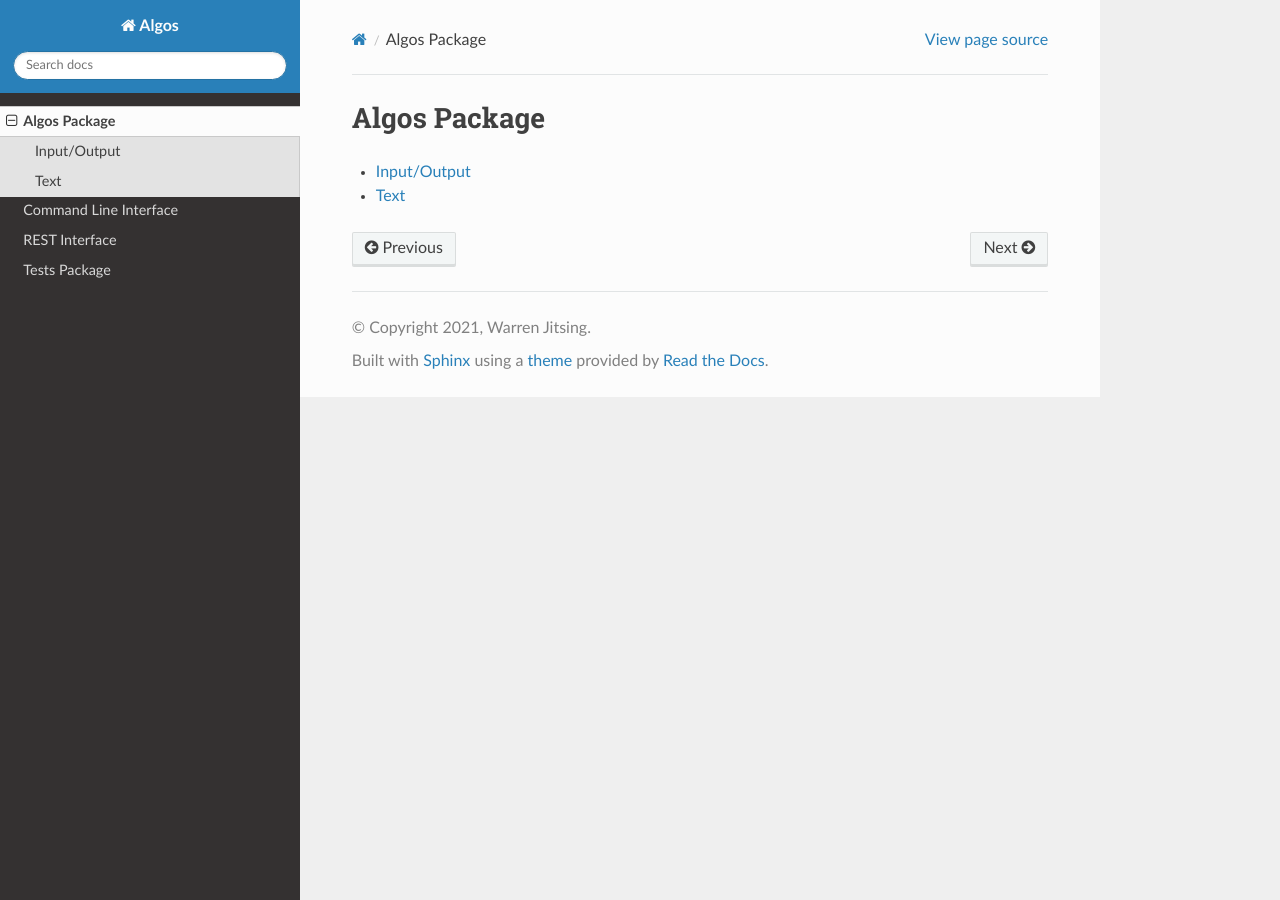
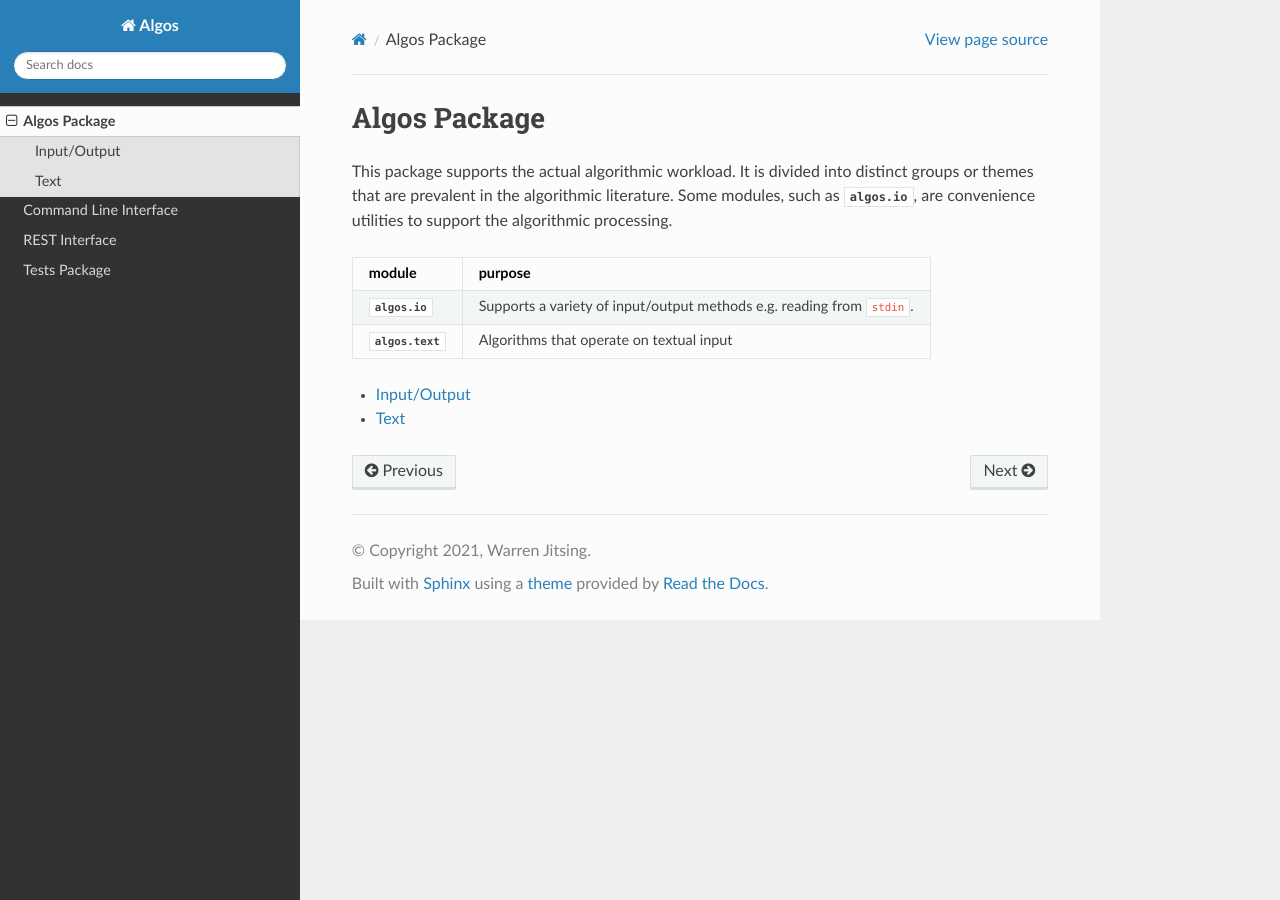
Before and after one commit to chernobylcitybus/algos, a Sphinx documentation site: the page built from docs/source/algos.rst, in a window 1280 px wide. Built offline with Sphinx 7.4.7 and the Read the Docs theme 2.0.0, drawn with Linux system fonts in a browser that asks for light colours; formulas are drawn with MathJax 3.

Commit message:
(Document) add preamble for algos package.
Why: Explain what it does and what it consists of.

How: Add to restructured text file.

Tags: documentation algos

```diff
--- a/docs/source/algos.rst
+++ b/docs/source/algos.rst
@@ -1,5 +1,17 @@
 Algos Package
 =============
+
+This package supports the actual algorithmic workload. It is divided into distinct groups or themes that are prevalent
+in the algorithmic literature. Some modules, such as :mod:`algos.io`, are convenience utilities to support the
+algorithmic processing.
+
++--------------------------------------+---------------------------------------------------------------------------+
+| module                               | purpose                                                                   |
++======================================+===========================================================================+
+| :mod:`algos.io`                      | Supports a variety of input/output methods e.g. reading from ``stdin``.   |
++--------------------------------------+---------------------------------------------------------------------------+
+| :mod:`algos.text`                    | Algorithms that operate on textual input                                  |
++--------------------------------------+---------------------------------------------------------------------------+
 
 .. toctree::
 
```
